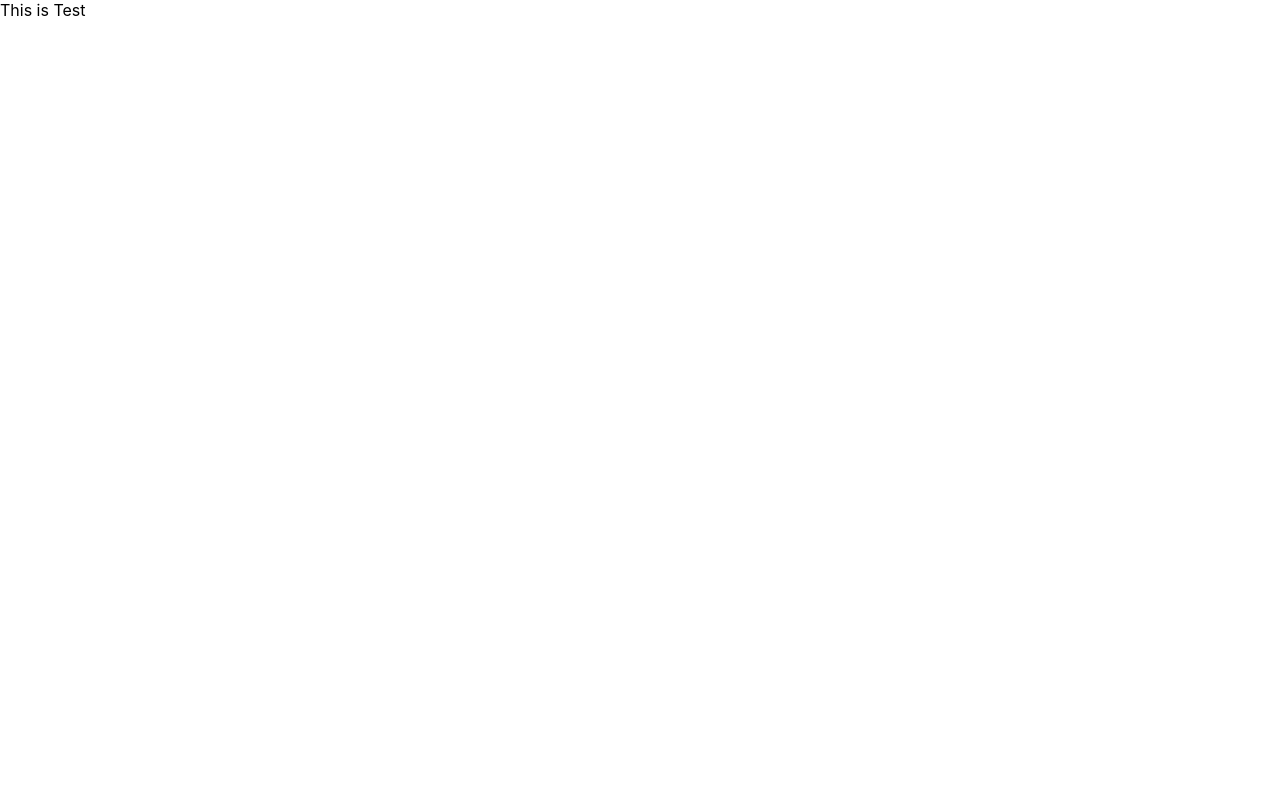
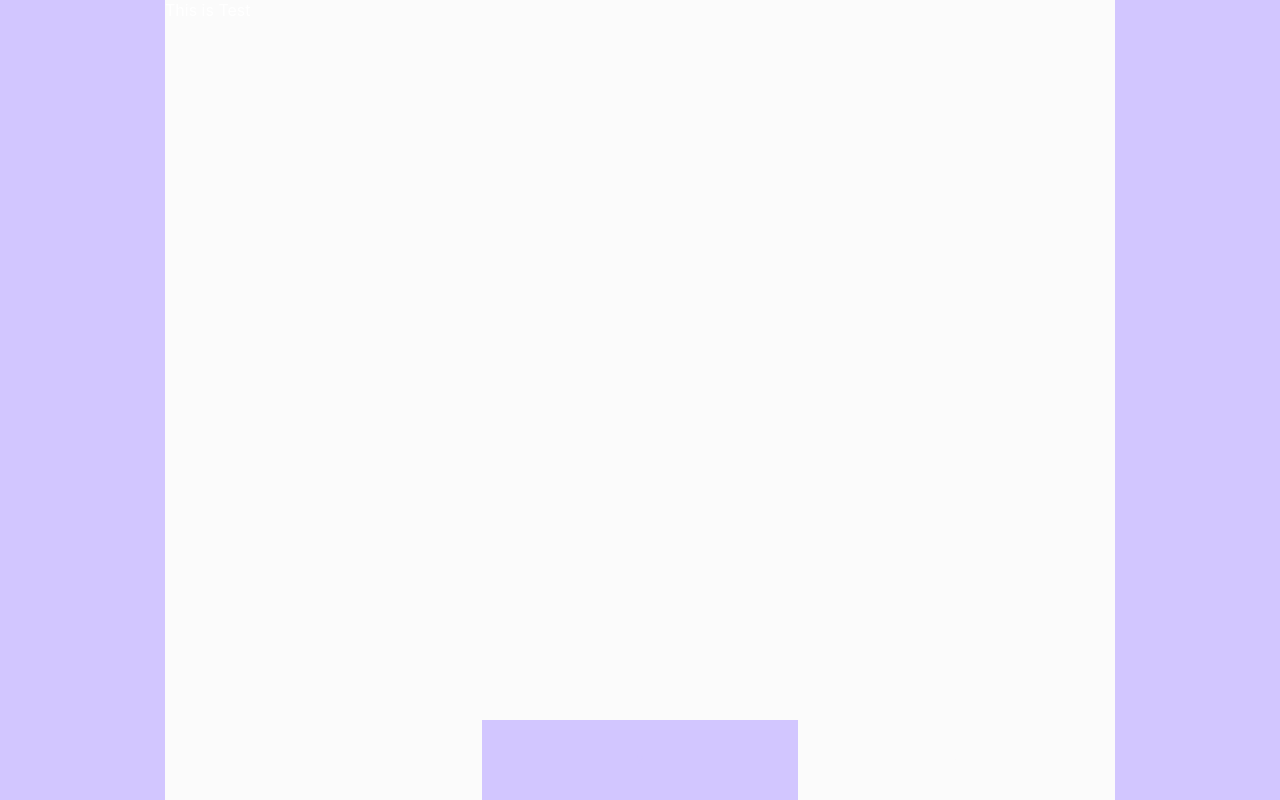
Before and after one commit to TodoMall/TodoMall-Client-V2, a Next.js app: page / in a window 1280 px wide. Built offline with nearby package versions, Linux system fonts and the light colour scheme.

Commit message:
feat: Create GNB with temporary design

```diff
--- /dev/null
+++ b/src/components/global/Layout.tsx
@@ -0,0 +1,46 @@
+import React from 'react';
+import styled from '@emotion/styled';
+import GNB from './GNB';
+
+type props = {
+  children: React.ReactNode;
+};
+
+const Layout = ({ children }: props) => {
+  return (
+    <Wrapper>
+      <Container>
+        {children}
+        <GNB />
+      </Container>
+    </Wrapper>
+  );
+};
+
+const Wrapper = styled.div`
+  height: 100%;
+  width: 100%;
+  max-height: 100%;
+  z-index: 100;
+  display: flex;
+  justify-content: center;
+  background: #d2c6ff;
+`;
+
+const Container = styled.div`
+  max-width: 950px;
+  width: 100%;
+  height: 100vh;
+  overflow-y: auto;
+  overflow-x: hidden;
+  background: #fbfbfb;
+  color: #fff;
+  position: relative;
+  backdrop-filter: blur(10px);
+  ::-webkit-scrollbar {
+    width: 0;
+    height: 0;
+  }
+`;
+
+export default Layout;
--- a/src/pages/_app.tsx
+++ b/src/pages/_app.tsx
@@ -2,6 +2,7 @@ import 'styles/globals.css';
 import type { AppProps } from 'next/app';
 import { RecoilRoot } from 'recoil';
 import { ApolloClient, ApolloProvider, InMemoryCache } from '@apollo/client';
+import Layout from 'src/components/global/Layout';
 
 const queryClient = new ApolloClient({
   uri: 'http://localhost:8000/',
@@ -12,7 +13,9 @@ export default function App({ Component, pageProps }: AppProps) {
   return (
     <ApolloProvider client={queryClient}>
       <RecoilRoot>
-        <Component {...pageProps} />
+        <Layout>
+          <Component {...pageProps} />
+        </Layout>
       </RecoilRoot>
     </ApolloProvider>
   );
```
